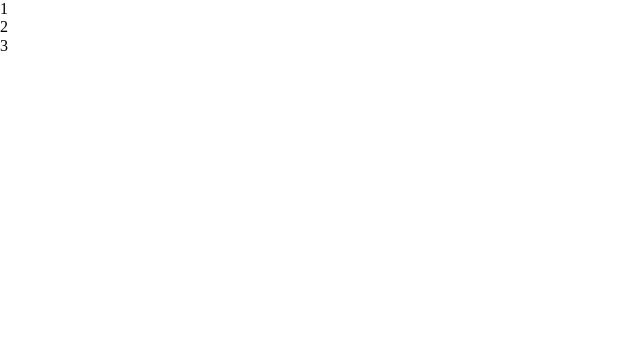
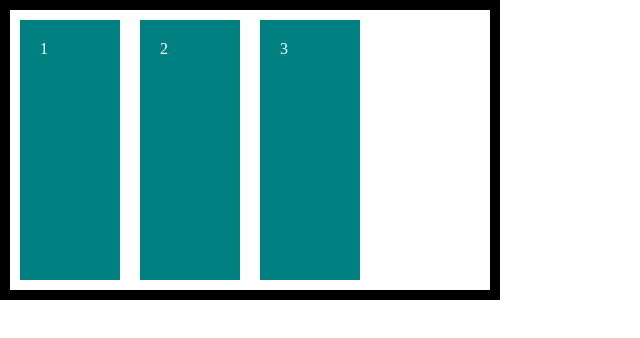
Before and after one commit to LukasWebDeveloper/youCode_mod05_07_CSS-Flex, a plain HTML site: page index.html in a window 1280 px wide. Shown: the whole page, without its empty margins (0-640 px from the left). Drawn offline with nearby package versions, Linux system fonts and the light colour scheme.

Commit message:
COMMIT index.html join file css flex.css in tag head

```diff
--- a/index.html
+++ b/index.html
@@ -16,6 +16,7 @@
     <title>CSS - Flex</title>
     <link rel="icon" href="image/css.png">
     <link rel="stylesheet" href="css/style.css">
+    <link rel="stylesheet" href="css/flex.css">
     <script defer src="js/script.js"></script>
 </head>
 
```
